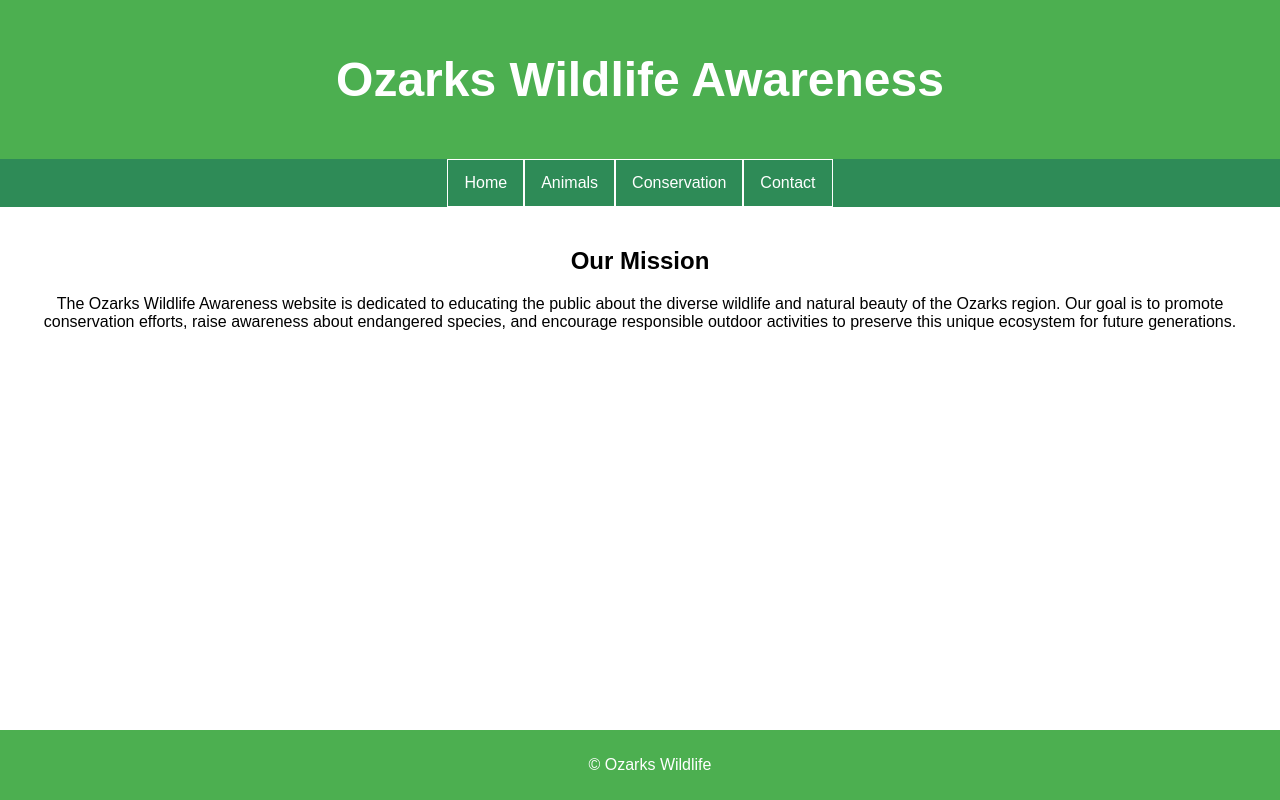
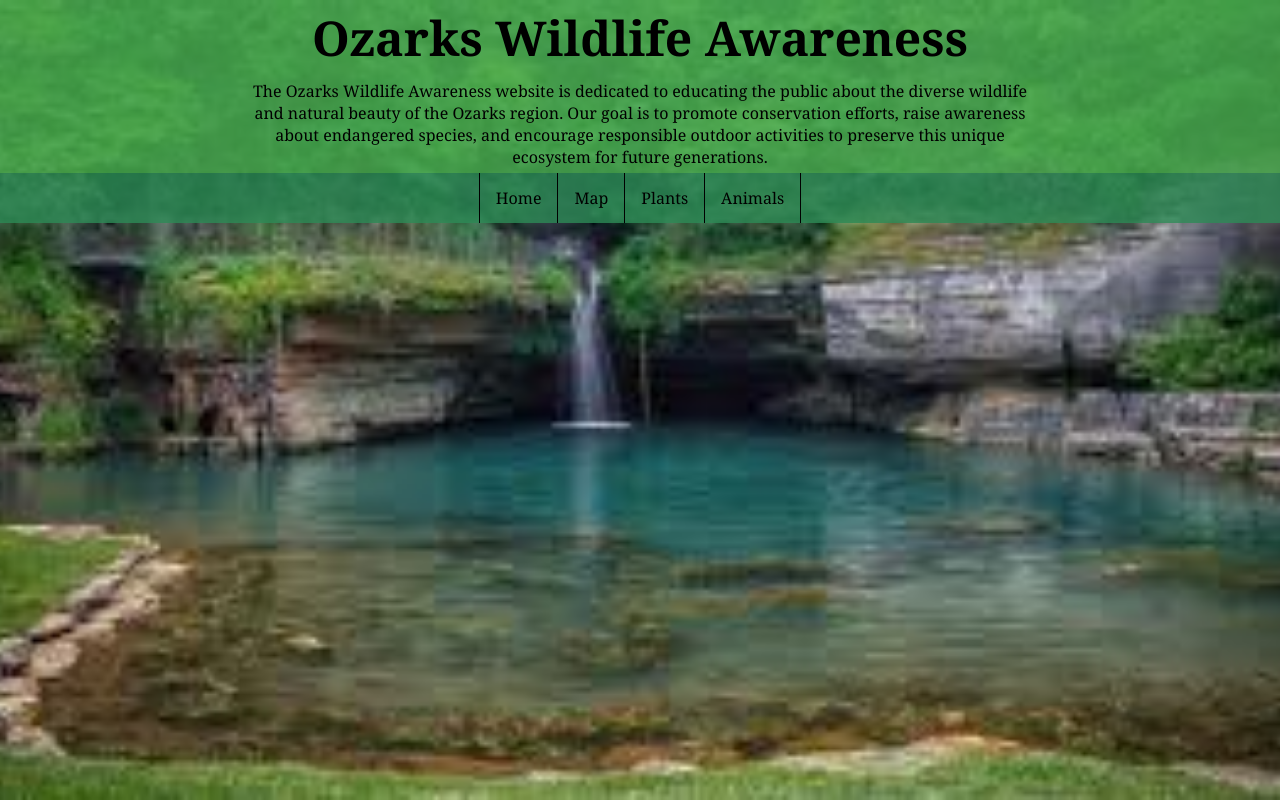
Before and after one commit to ZJLFan/NHS-Project, a plain HTML site: page index.html in a window 1280 px wide. Drawn offline with Linux system fonts and the light colour scheme.

Commit message:
Refactor index.html for improved design and content
Updated styles and structure for better layout and readability.

```diff
--- a/index.html
+++ b/index.html
@@ -5,35 +5,30 @@
     <meta name="viewport" content="width=device-width, initial-scale=1.0">
     <title>Ozarks Wildlife Awareness</title>
     <style>
-        body { font-family: Arial, sans-serif; margin: 0; padding: 0; background-image: url('nature1.jpg'); background-size: cover; background-repeat: no-repeat; }
-        header { background-color: #4CAF50; color: white; text-align: center; padding: 20px; }
-        h1 { font-size: 3em; }
-        nav { background-color: #2E8B57; display: flex; justify-content: center; }
-        nav a { display: block; color: white; text-align: center; padding: 14px 16px; text-decoration: none; border: 1px solid white; }
+        body { font-family: Georgia, 'Times New Roman', serif; margin: 0; padding: 0; background-image: url('Images/nature1.jpg'); background-size: cover; background-repeat: no-repeat; background-attachment: fixed; background-position: center; color: black; min-height: 100vh; }
+        header { background-color: rgba(76, 175, 80, 0.8); color: black; text-align: center; padding: 5px 20px; }
+        h1 { font-size: 3em; margin: 0; }
+        header p { max-width: 800px; margin: 10px auto 0; font-size: 1em; }
+        nav { background-color: rgba(46, 139, 87, 0.8); display: flex; justify-content: center; }
+        nav a { display: block; color: black; text-align: center; padding: 14px 16px; text-decoration: none; border-right: 1px solid black; }
+        nav a:first-child { border-left: 1px solid black; }
         nav a:hover { background-color: #ddd; color: black; }
-        main { padding: 20px; text-align: center; }
+        main { padding: 20px; padding-top: 0; text-align: center; color: black; }
         .mission { max-width: 800px; margin: 0 auto; }
-        footer { background-color: #4CAF50; color: white; text-align: center; padding: 10px; position: fixed; width: 100%; bottom: 0; }
     </style>
 </head>
 <body>
     <header>
         <h1>Ozarks Wildlife Awareness</h1>
+        <p>The Ozarks Wildlife Awareness website is dedicated to educating the public about the diverse wildlife and natural beauty of the Ozarks region. Our goal is to promote conservation efforts, raise awareness about endangered species, and encourage responsible outdoor activities to preserve this unique ecosystem for future generations.</p>
     </header>
     <nav>
         <a href="#home">Home</a>
-        <a href="animals.html">Animals</a>
-        <a href="conservation.html">Conservation</a>
-        <a href="contact.html">Contact</a>
+        <a href="Map.html">Map</a>
+        <a href="Plants.html">Plants</a>
+        <a href="Animals.html">Animals</a>
     </nav>
     <main>
-        <div class="images">
-            <h2>Our Mission</h2>
-            <p>The Ozarks Wildlife Awareness website is dedicated to educating the public about the diverse wildlife and natural beauty of the Ozarks region. Our goal is to promote conservation efforts, raise awareness about endangered species, and encourage responsible outdoor activities to preserve this unique ecosystem for future generations.</p>
-        </section>
     </main>
-    <footer>
-        <p>&copy; Ozarks Wildlife</p>
-    </footer>
 </body>
 </html>
```
